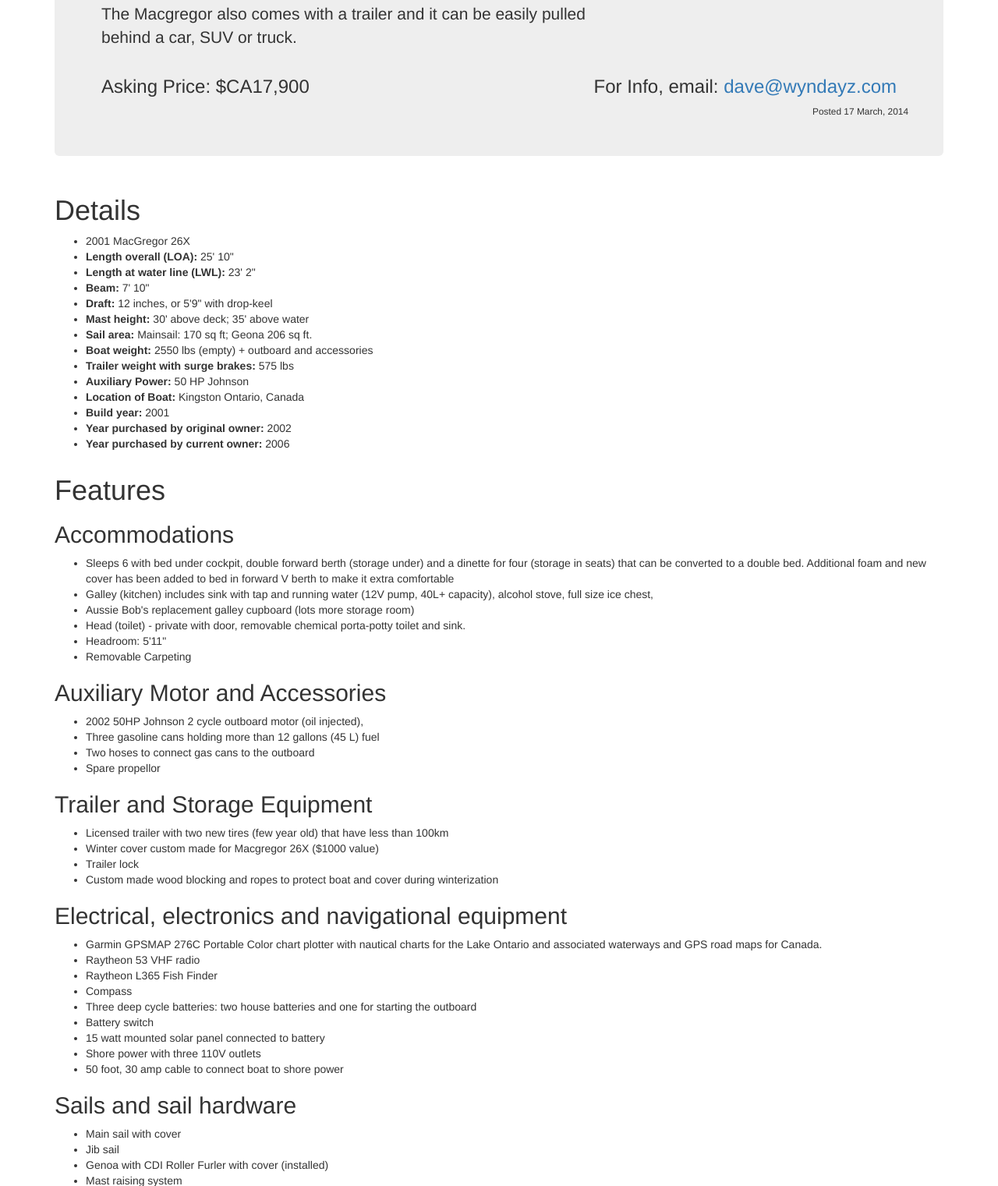
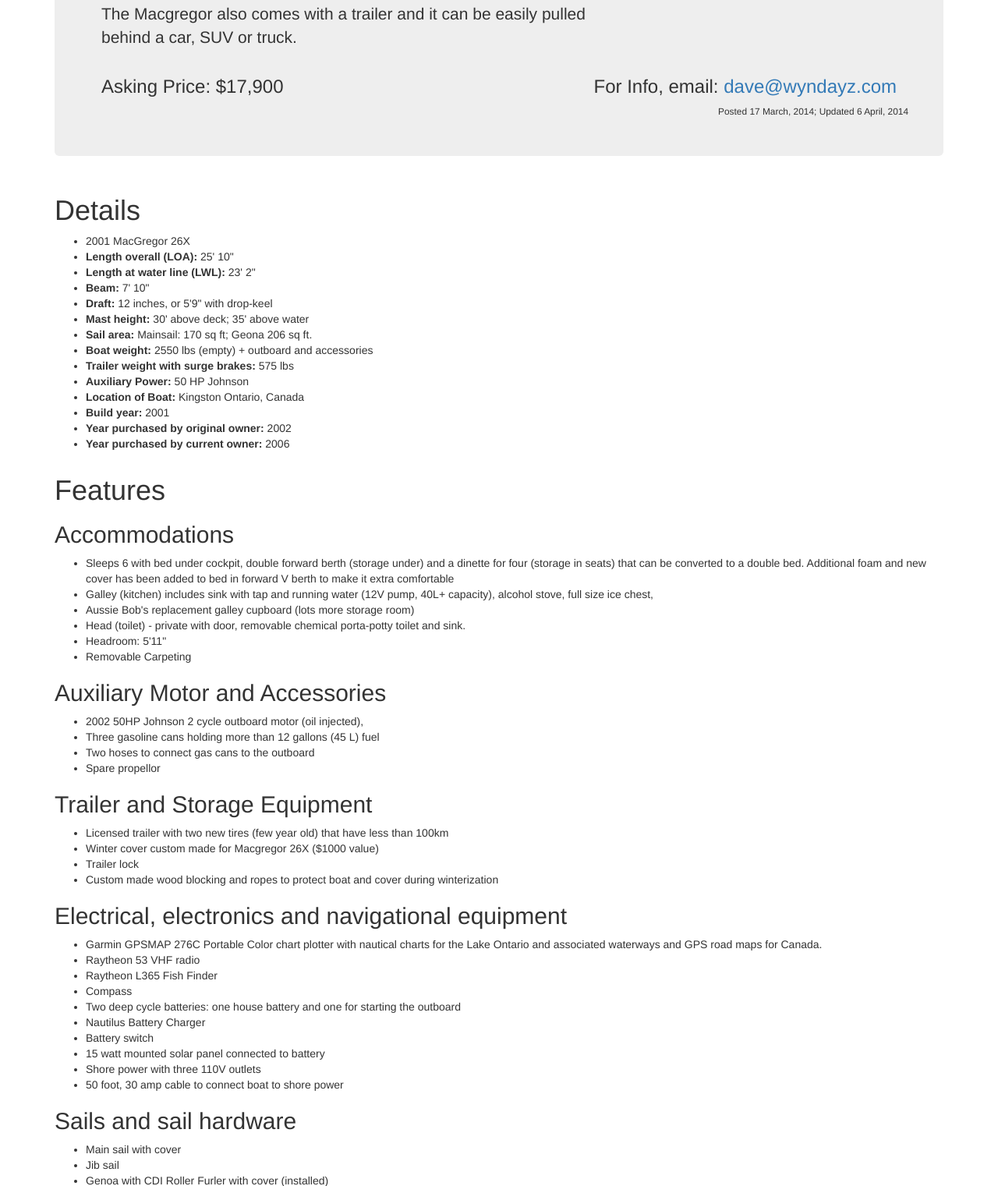
Before and after one commit to mystor/wyndayz-for-sale, a plain HTML site: page index.html in a window 1280 px wide. Shown: the part 707-2228 px from the top of the page at 78% size. Drawn offline with nearby package versions, Linux system fonts and the light colour scheme.

Commit message:
A battery died...

```diff
--- a/index.html
+++ b/index.html
@@ -132,9 +132,9 @@
           </div>
         </div>
         <div class="row">
-          <h3 class="col col-sm-6">Asking Price: $CA17,900</h3>
+          <h3 class="col col-sm-6">Asking Price: $17,900</h3>
           <h3 class="col col-sm-6 text-right">For Info, email: <a href="mailto:dave@wyndayz.com">dave@wyndayz.com</a></h3>
-          <small class="pull-right">Posted 17 March, 2014</small>
+          <small class="pull-right">Posted 17 March, 2014; Updated 6 April, 2014</small>
         </div>
       </div>
 
@@ -195,7 +195,8 @@
         <li>Raytheon 53 VHF radio</li>
         <li>Raytheon L365 Fish Finder</li>
         <li>Compass</li>
-        <li>Three deep cycle batteries: two house batteries and one for starting the outboard</li>
+        <li>Two deep cycle batteries: one house battery and one for starting the outboard</li>
+        <li>Nautilus Battery Charger</li>
         <li>Battery switch</li>
         <li>15 watt mounted solar panel connected to battery</li>
         <li>Shore power with three 110V outlets</li>
```
